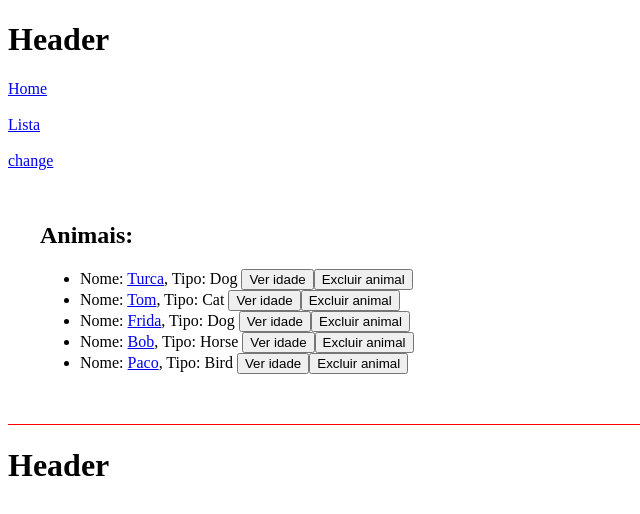
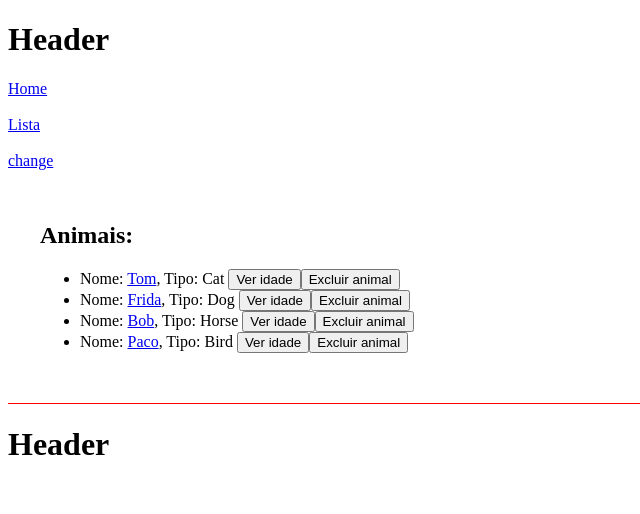
Before and after one commit to gustavops02/angular-from-scratch, an Angular app: page /lista in a window 1280 px wide. Shown: the top 514 px of the page, without its empty margins (0-640 px from the left). Built offline with nearby package versions, Linux system fonts and the light colour scheme; data requests are answered from the project's data file.

Commit message:
[feat] remoção de dados (delete http)

```diff
--- a/db.json
+++ b/db.json
@@ -1,9 +1,28 @@
 {
-    "animals": [
-      { "id": 1, "name": "Turca", "type": "Dog", "age": 4 },
-      { "id": 2, "name": "Tom", "type": "Cat", "age": 10 },
-      { "id": 3, "name": "Frida", "type": "Dog", "age": 11 },
-      { "id": 4, "name": "Bob", "type": "Horse", "age": 2 },
-      { "id": 5, "name": "Paco", "type": "Bird", "age": 1 }
-    ]
+  "animals": [
+    {
+      "id": 2,
+      "name": "Tom",
+      "type": "Cat",
+      "age": 10
+    },
+    {
+      "id": 3,
+      "name": "Frida",
+      "type": "Dog",
+      "age": 11
+    },
+    {
+      "id": 4,
+      "name": "Bob",
+      "type": "Horse",
+      "age": 2
+    },
+    {
+      "id": 5,
+      "name": "Paco",
+      "type": "Bird",
+      "age": 1
+    }
+  ]
 }
--- a/src/app/components/list-render/list-render.component.ts
+++ b/src/app/components/list-render/list-render.component.ts
@@ -19,7 +19,8 @@ export class ListRenderComponent {
   }
 
   removeAnimal(animal: Animal) {
-    this.animals = this.listService.remove(this.animals, animal)
+    this.animals = this.animals.filter((a) =>animal.name !== a.name); // Feito a exclusão pelo front
+    this.listService.remove(animal.id).subscribe(); // Feito a exclusão pelo back-end
   }
 
 
--- a/src/app/services/list.service.ts
+++ b/src/app/services/list.service.ts
@@ -16,8 +16,8 @@ export class ListService {
 
   }
 
-  remove(animals: Animal[], animal: Animal) {
-    return animals.filter((a) =>animal.name !== a.name);
+  remove(id: number) {
+    return this.httpClient.delete<Animal>(`${this.endpoint}/${id}`);
   }
 
   getAll():Observable<Animal[]> {
```
